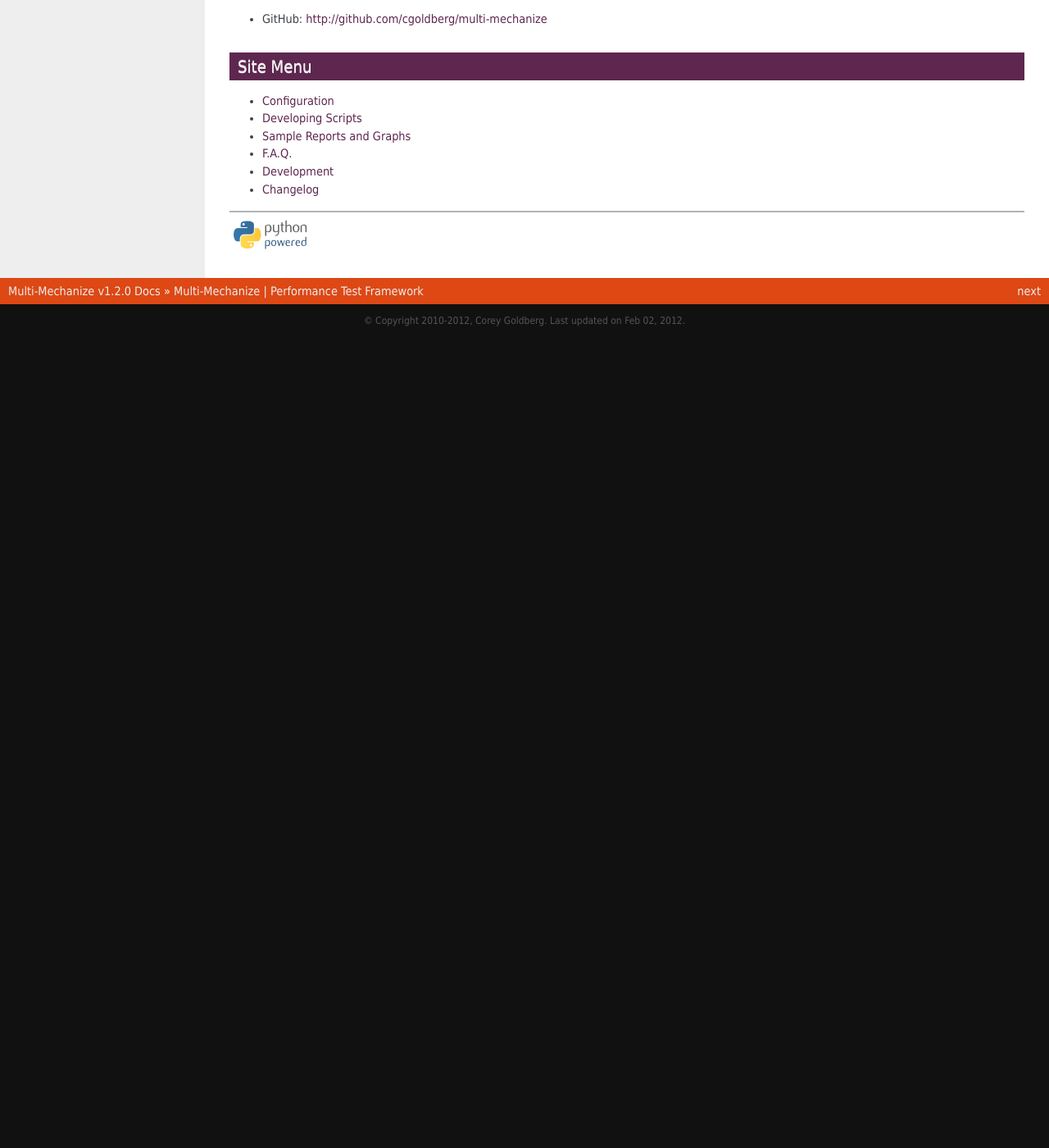
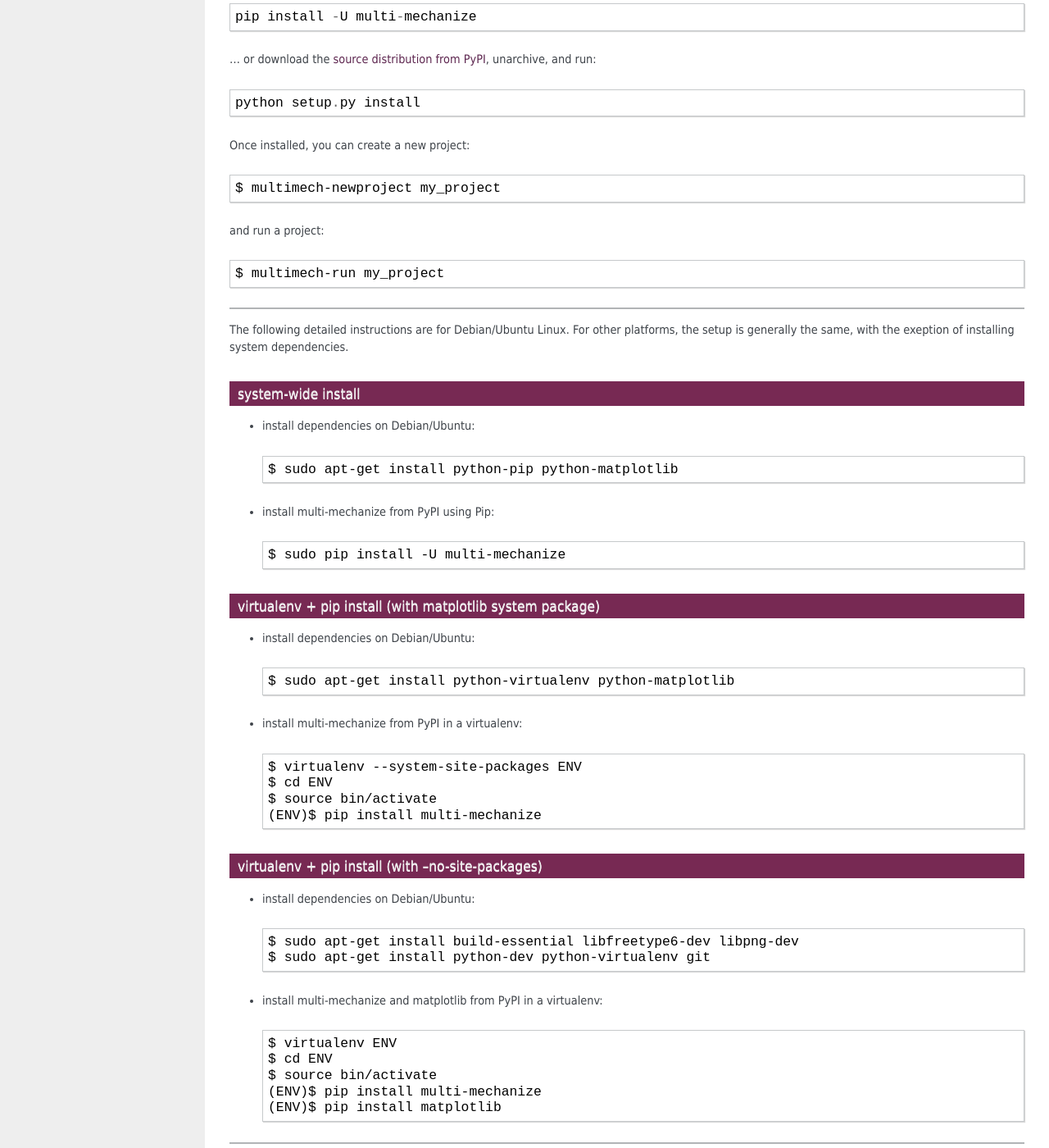
Before and after one commit to cgoldberg/multi-mechanize, a Sphinx documentation site: the page built from docs/index.rst, in a window 1280 px wide and 1400 px high, scrolled down 1345 px. Shown: the whole window at 82% size. Built offline with Sphinx 7.4.7, drawn with Linux system fonts in a browser that asks for light colours; before the commit the page ends 1756 px from its top, so only the background shows below that; some of the changed text lies outside the part shown.

Commit message:
doc updates

```diff
--- a/README.rst
+++ b/README.rst
@@ -24,7 +24,7 @@
 please visit: http://multimechanize.com
 
 *******************
-    Setup / Install
+    Install / Setup
 *******************
 
 These instructions are for Debian/Ubuntu Linux.  For other
--- a/docs/graphs.rst
+++ b/docs/graphs.rst
@@ -4,9 +4,9 @@
 Sample Results Reports
 ----------------------
 
-* `results.html <./_static/sample_results/results_2010.02.17_12.48.07/results.html>`_
-* `results.html <./_static/sample_results/django_dev_server_results_2010.02.20_18.53.17/results.html>`_
-* `results.html <./_static/sample_results/membase_results_280thread_30min_2010.07.26_14.42.19/results.html>`_
+* `results.html 1 <./_static/sample_results/results_2010.02.17_12.48.07/results.html>`_
+* `results.html 2 <./_static/sample_results/django_dev_server_results_2010.02.20_18.53.17/results.html>`_
+* `results.html 3 <./_static/sample_results/membase_results_280thread_30min_2010.07.26_14.42.19/results.html>`_
 
 Sample Graphs
 -------------
--- a/docs/index.rst
+++ b/docs/index.rst
@@ -13,7 +13,7 @@
 
 ----
 
-:Home: http://multimechanize.com
+:Web: http://multimechanize.com
 :PyPI: http://pypi.python.org/pypi/multi-mechanize
 :Dev: http://github.com/cgoldberg/multi-mechanize
 :License: GNU LGPLv3
@@ -21,9 +21,9 @@
 
 ----
 
---------------------------------------
+**************************************
     Performance & Load Tests in Python
---------------------------------------
+**************************************
 
 Multi-Mechanize is an open source framework for API performance and load testing.
 It allows you to run simultaneous Python scripts to generate synthetic transactions
@@ -32,35 +32,9 @@
 Test output reports are saved as HTML (with PNG graphs), or JUnit-compatible XML
 for compatibility with CI systems.
 
--------------------
-    Install / Setup
--------------------
-
-Multi-Mechanize can be installed from `PyPI <http://pypi.python.org/pypi/multi-mechanize>`_ using `pip <http://www.pip-installer.org>`_::
-
-    pip install -U multi-mechanize
-
-... or download the `source distribution from PyPI <http://pypi.python.org/pypi/multi-mechanize#downloads>`_, unarchive, and run::
-
-    python setup.py install
-
--------------------------------
-    Discussion / Help / Updates
--------------------------------
-
-* IRC: #multimech (freenode)
-* Google Group: http://groups.google.com/group/multi-mechanize
-* Twitter: http://twitter.com/multimechanize
-
----------------
-    Development
----------------
-
-* GitHub: http://github.com/cgoldberg/multi-mechanize
-
--------------
+*************
     Site Menu
--------------
+*************
 
 .. toctree::
     :maxdepth: 1
@@ -72,6 +46,84 @@
     dev
     changelog
 
+*******************************
+    Discussion / Help / Updates
+*******************************
+
+* IRC: #multimech (freenode)
+* Google Group: http://groups.google.com/group/multi-mechanize
+* Twitter: http://twitter.com/multimechanize
+
+*******************
+    Install / Setup
+*******************
+
+Multi-Mechanize can be installed from `PyPI <http://pypi.python.org/pypi/multi-mechanize>`_ using `pip <http://www.pip-installer.org>`_::
+
+    pip install -U multi-mechanize
+
+... or download the `source distribution from PyPI <http://pypi.python.org/pypi/multi-mechanize#downloads>`_, unarchive, and run::
+
+    python setup.py install
+
+Once installed, you can create a new project::
+
+    $ multimech-newproject my_project
+
+and run a project::
+
+    $ multimech-run my_project
+
+----
+
+The following detailed instructions are for Debian/Ubuntu Linux.
+For other platforms, the setup is generally the same, with the
+exeption of installing system dependencies.
+
+-----------------------
+    system-wide install
+-----------------------
+
+* install dependencies on Debian/Ubuntu::
+
+    $ sudo apt-get install python-pip python-matplotlib
+
+* install multi-mechanize from PyPI using Pip::
+
+    $ sudo pip install -U multi-mechanize
+
+-------------------------------------------------------------
+    virtualenv + pip install (with matplotlib system package)
+-------------------------------------------------------------
+
+* install dependencies on Debian/Ubuntu::
+
+    $ sudo apt-get install python-virtualenv python-matplotlib
+
+* install multi-mechanize from PyPI in a virtualenv::
+
+    $ virtualenv --system-site-packages ENV
+    $ cd ENV
+    $ source bin/activate
+    (ENV)$ pip install multi-mechanize
+
+------------------------------------------------------
+    virtualenv + pip install (with --no-site-packages)
+------------------------------------------------------
+
+* install dependencies on Debian/Ubuntu::
+
+    $ sudo apt-get install build-essential libfreetype6-dev libpng-dev
+    $ sudo apt-get install python-dev python-virtualenv git
+
+* install multi-mechanize and matplotlib from PyPI in a virtualenv::
+
+    $ virtualenv ENV
+    $ cd ENV
+    $ source bin/activate
+    (ENV)$ pip install multi-mechanize
+    (ENV)$ pip install matplotlib
+
 ----
 
 .. image:: assets/python-powered.png
```
Also changed, not shown: docs/dev.rst (+7 -0 lines).
